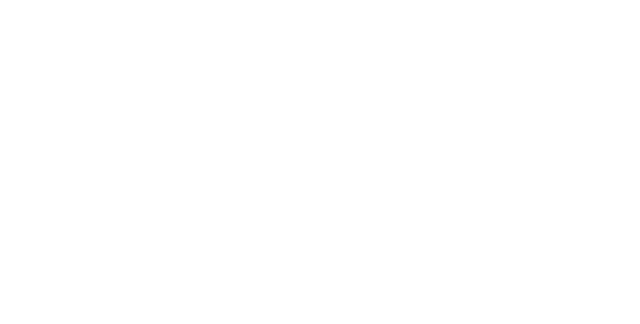
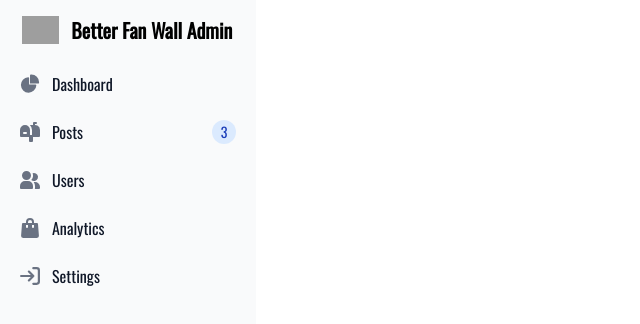
Before and after one commit to CirkaN/betterFanWall, a Vue app: page /admin in a window 1280 px wide. Before the commit this address had no page. Shown: the top 324 px of the page, without its empty margins (0-640 px from the left). Built offline with nearby package versions, Linux system fonts and the light colour scheme; grey boxes are pictures that could not be loaded.

Commit message:
Sidebar changes

```diff
--- a/src/components/Admin/QuickActionsTiles.vue
+++ b/src/components/Admin/QuickActionsTiles.vue
@@ -12,7 +12,6 @@
             <div class="bg-white rounded-2xl shadow-md p-6 text-center">
                 <button @click="runAction('analytics')" class="hover:cursor-pointer"> <i
                         class="fa-solid fa-chart-simple"></i> Analytics</button>
-
             </div>
 
             <!-- Card 3 -->
--- /dev/null
+++ b/src/components/Common/Sidebar.vue
@@ -0,0 +1,114 @@
+<template>
+
+    <div>
+
+        <button data-drawer-target="logo-sidebar" data-drawer-toggle="logo-sidebar" aria-controls="logo-sidebar"
+            type="button"
+            class="inline-flex items-center p-2 mt-2 ms-3 text-sm text-gray-500 rounded-lg sm:hidden hover:bg-gray-100 focus:outline-none focus:ring-2 focus:ring-gray-200 dark:text-gray-400 dark:hover:bg-gray-700 dark:focus:ring-gray-600">
+            <span class="sr-only">Open sidebar</span>
+            <svg class="w-6 h-6" aria-hidden="true" fill="currentColor" viewBox="0 0 20 20"
+                xmlns="http://www.w3.org/2000/svg">
+                <path clip-rule="evenodd" fill-rule="evenodd"
+                    d="M2 4.75A.75.75 0 012.75 4h14.5a.75.75 0 010 1.5H2.75A.75.75 0 012 4.75zm0 10.5a.75.75 0 01.75-.75h7.5a.75.75 0 010 1.5h-7.5a.75.75 0 01-.75-.75zM2 10a.75.75 0 01.75-.75h14.5a.75.75 0 010 1.5H2.75A.75.75 0 012 10z">
+                </path>
+            </svg>
+        </button>
+
+        <aside id="logo-sidebar"
+            class="fixed top-0 left-0 z-40 w-64 h-screen transition-transform -translate-x-full sm:translate-x-0"
+            aria-label="Sidebar">
+            <div class="h-full px-3 py-4 overflow-y-auto bg-gray-50 dark:bg-gray-800">
+                <a href="#/" class="flex items-center ps-2.5 mb-5">
+                    <img src="https://cdn.worldvectorlogo.com/logos/lorem-lorem-1.svg" class="h-6 me-3 sm:h-7"
+                        alt="BetterFanWallLogo" />
+                    <span class="self-center text-xl font-semibold whitespace-nowrap dark:text-white">Better Fan Wall
+                        Admin</span>
+                </a>
+                <ul class="space-y-2 font-medium">
+                    <li>
+                        <a @click="doNav('dashboard')"
+                            class="hover:cursor-pointer flex items-center p-2 text-gray-900 rounded-lg dark:text-white hover:bg-gray-100 dark:hover:bg-gray-700 group">
+                            <svg class="w-5 h-5 text-gray-500 transition duration-75 dark:text-gray-400 group-hover:text-gray-900 dark:group-hover:text-white"
+                                aria-hidden="true" xmlns="http://www.w3.org/2000/svg" fill="currentColor"
+                                viewBox="0 0 22 21">
+                                <path
+                                    d="M16.975 11H10V4.025a1 1 0 0 0-1.066-.998 8.5 8.5 0 1 0 9.039 9.039.999.999 0 0 0-1-1.066h.002Z" />
+                                <path
+                                    d="M12.5 0c-.157 0-.311.01-.565.027A1 1 0 0 0 11 1.02V10h8.975a1 1 0 0 0 1-.935c.013-.188.028-.374.028-.565A8.51 8.51 0 0 0 12.5 0Z" />
+                            </svg>
+                            <span class="ms-3">Dashboard</span>
+                        </a>
+                    </li>
+
+                    <li>
+                        <a @click="doNav('posts')"
+                            class=" hover:cursor-pointer flex items-center p-2 text-gray-900 rounded-lg dark:text-white hover:bg-gray-100 dark:hover:bg-gray-700 group">
+                            <svg class="shrink-0 w-5 h-5 text-gray-500 transition duration-75 dark:text-gray-400 group-hover:text-gray-900 dark:group-hover:text-white"
+                                aria-hidden="true" xmlns="http://www.w3.org/2000/svg" fill="currentColor"
+                                viewBox="0 0 20 20">
+                                <path
+                                    d="m17.418 3.623-.018-.008a6.713 6.713 0 0 0-2.4-.569V2h1a1 1 0 1 0 0-2h-2a1 1 0 0 0-1 1v2H9.89A6.977 6.977 0 0 1 12 8v5h-2V8A5 5 0 1 0 0 8v6a1 1 0 0 0 1 1h8v4a1 1 0 0 0 1 1h2a1 1 0 0 0 1-1v-4h6a1 1 0 0 0 1-1V8a5 5 0 0 0-2.582-4.377ZM6 12H4a1 1 0 0 1 0-2h2a1 1 0 0 1 0 2Z" />
+                            </svg>
+                            <span class="flex-1 ms-3 whitespace-nowrap">Posts</span>
+                            <span
+                                class="inline-flex items-center justify-center w-3 h-3 p-3 ms-3 text-sm font-medium text-blue-800 bg-blue-100 rounded-full dark:bg-blue-900 dark:text-blue-300">3</span>
+                        </a>
+                    </li>
+                    <li>
+                        <a @click="doNav('users')"
+                            class=" hover:cursor-pointer flex items-center p-2 text-gray-900 rounded-lg dark:text-white hover:bg-gray-100 dark:hover:bg-gray-700 group">
+                            <svg class="shrink-0 w-5 h-5 text-gray-500 transition duration-75 dark:text-gray-400 group-hover:text-gray-900 dark:group-hover:text-white"
+                                aria-hidden="true" xmlns="http://www.w3.org/2000/svg" fill="currentColor"
+                                viewBox="0 0 20 18">
+                                <path
+                                    d="M14 2a3.963 3.963 0 0 0-1.4.267 6.439 6.439 0 0 1-1.331 6.638A4 4 0 1 0 14 2Zm1 9h-1.264A6.957 6.957 0 0 1 15 15v2a2.97 2.97 0 0 1-.184 1H19a1 1 0 0 0 1-1v-1a5.006 5.006 0 0 0-5-5ZM6.5 9a4.5 4.5 0 1 0 0-9 4.5 4.5 0 0 0 0 9ZM8 10H5a5.006 5.006 0 0 0-5 5v2a1 1 0 0 0 1 1h11a1 1 0 0 0 1-1v-2a5.006 5.006 0 0 0-5-5Z" />
+                            </svg>
+                            <span class="flex-1 ms-3 whitespace-nowrap">Users</span>
+                        </a>
+                    </li>
+                    <li>
+                        <a @click="doNav('analytics')"
+                            class=" hover:cursor-pointer flex items-center p-2 text-gray-900 rounded-lg dark:text-white hover:bg-gray-100 dark:hover:bg-gray-700 group">
+                            <svg class="shrink-0 w-5 h-5 text-gray-500 transition duration-75 dark:text-gray-400 group-hover:text-gray-900 dark:group-hover:text-white"
+                                aria-hidden="true" xmlns="http://www.w3.org/2000/svg" fill="currentColor"
+                                viewBox="0 0 18 20">
+                                <path
+                                    d="M17 5.923A1 1 0 0 0 16 5h-3V4a4 4 0 1 0-8 0v1H2a1 1 0 0 0-1 .923L.086 17.846A2 2 0 0 0 2.08 20h13.84a2 2 0 0 0 1.994-2.153L17 5.923ZM7 9a1 1 0 0 1-2 0V7h2v2Zm0-5a2 2 0 1 1 4 0v1H7V4Zm6 5a1 1 0 1 1-2 0V7h2v2Z" />
+                            </svg>
+                            <span class="flex-1 ms-3 whitespace-nowrap">Analytics</span>
+                        </a>
+                    </li>
+                    <li>
+                        <a @click="doNav('settings')"
+                            class=" hover:cursor-pointer flex items-center p-2 text-gray-900 rounded-lg dark:text-white hover:bg-gray-100 dark:hover:bg-gray-700 group">
+                            <svg class="shrink-0 w-5 h-5 text-gray-500 transition duration-75 dark:text-gray-400 group-hover:text-gray-900 dark:group-hover:text-white"
+                                aria-hidden="true" xmlns="http://www.w3.org/2000/svg" fill="none" viewBox="0 0 18 16">
+                                <path stroke="currentColor" stroke-linecap="round" stroke-linejoin="round"
+                                    stroke-width="2"
+                                    d="M1 8h11m0 0L8 4m4 4-4 4m4-11h3a2 2 0 0 1 2 2v10a2 2 0 0 1-2 2h-3" />
+                            </svg>
+                            <span class="flex-1 ms-3 whitespace-nowrap">Settings</span>
+                        </a>
+                    </li>
+
+                </ul>
+            </div>
+        </aside>
+
+        <div class="p-4 sm:ml-64">
+            <slot />
+        </div>
+
+    </div>
+</template>
+
+<script setup lang="ts">
+import router from '@/router';
+
+
+const doNav = (action: string) => {
+    if (action === 'posts') {
+        router.push({ name: "posts_dashboard" });
+    }
+}
+</script>
--- a/src/router/index.ts
+++ b/src/router/index.ts
@@ -3,6 +3,8 @@
 import ShowPost from '@/views/Posts/ShowPost.vue'
 import AddPost from '@/views/Admin/AddPost.vue'
 import Dashboard from '@/views/Admin/Dashboard.vue'
+import AdminDashboardMainView from '@/views/Admin/AdminDashboardMainView.vue'
+import PostDashboard from '@/views/Admin/posts/PostDashboard.vue'
 
 const router = createRouter({
   history: createWebHistory(import.meta.env.BASE_URL),
@@ -18,15 +20,27 @@
       component: ShowPost,
     },
     {
+      path: "/admin",
+      name: 'admin_dashboard_main',
+      component: AdminDashboardMainView,
+      children: [
+        {
           path: "/admin/add_post",
           name: "add_post",
           component: AddPost,
+        },
+        {
+          path: "/admin/posts/dashboard",
+          name: "posts_dashboard",
+          component: PostDashboard,
         },
         {
           path: "/admin/dashboard",
           name: "admin_dashboard",
           component: Dashboard,
         }
+      ]
+    },
   ],
 })
 
--- a/src/views/Admin/AddPost.vue
+++ b/src/views/Admin/AddPost.vue
@@ -40,6 +40,7 @@
 </template>
 
 <script setup lang="ts">
+import Sidebar from '@/components/Common/Sidebar.vue';
 import router from '@/router';
 import { ref } from 'vue';
 
--- /dev/null
+++ b/src/views/Admin/AdminDashboardMainView.vue
@@ -0,0 +1,12 @@
+<script setup lang="ts">
+import Sidebar from '@/components/Common/Sidebar.vue';
+
+</script>
+
+<template>
+   <div>
+        <Sidebar>
+            <RouterView/>
+        </Sidebar>
+   </div>
+</template>
--- /dev/null
+++ b/src/views/Admin/posts/PostDashboard.vue
@@ -0,0 +1,11 @@
+<template>
+    <div>
+        Post dashboard
+        <span>Table of posts</span>
+    </div>
+</template>
+
+
+<script setup lang="ts">
+
+</script>
```
Lines whose indentation alone changed are shown as unchanged.
